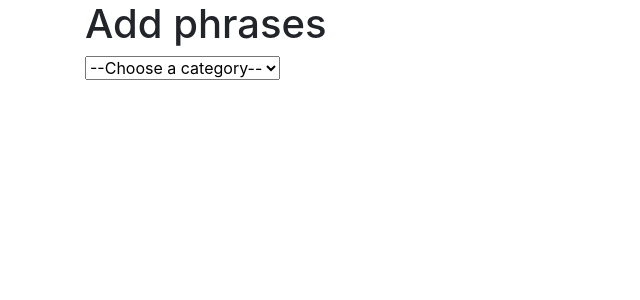
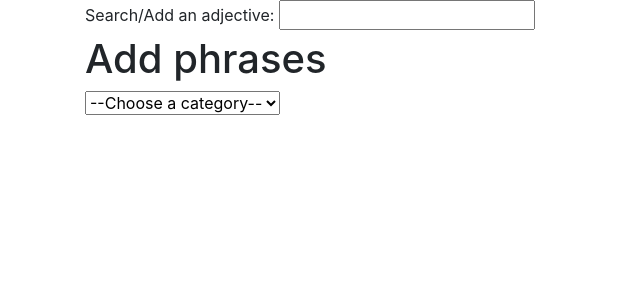
Before and after one commit to timliuGH/keyboard-game, a Flask app: template templates/dev.html in a window 1280 px wide. Shown: the top 300 px of the page, without its empty margins (0-640 px from the left). Run offline with Flask 2, Linux system fonts and the light colour scheme; the template is opened without the code that fills it: most values are stand-ins (such as "Sample title", 1, 10 or a date in 2020); some libraries are stand-ins or nearby versions.

Commit message:
Test datalist for autocomplete feature

```diff
--- a/application.py
+++ b/application.py
@@ -67,6 +67,9 @@ def dev():
     if user_id is None:
         return render_template("login.html")
 
+    phrases = db.execute("SELECT phrase FROM phrases").fetchall()
+    return render_template("dev.html", phrases=phrases)
+
     # Get all categories
-    categories = db.execute("SELECT category FROM phrases GROUP BY category").fetchall()
-    return render_template("dev.html", categories=categories)
+    # categories = db.execute("SELECT category FROM phrases GROUP BY category").fetchall()
+    # return render_template("dev.html", categories=categories)
--- a/templates/dev.html
+++ b/templates/dev.html
@@ -3,6 +3,26 @@
 {% block body %}
 
 <div class="container">
+
+  <!-- form for adding adjectives -->
+  <!-- search bar with auto-complete -->
+  <form>
+    <label>Search/Add an adjective: </label>
+    <input type="text" id="adjective" name="adjective" list="adjective-list">
+    <datalist id="adjective-list">
+      {% for phrase in phrases %}
+        <option>{{ phrase[0] }}</option>
+      {% endfor %}
+    </datalist>
+  </form>
+
+  <!-- form for adding nouns -->
+  <!-- search bar with auto-complete -->
+
+  <!-- form for adding full phrase -->
+  <!-- search bar with auto-complete -->
+
+
   <h1>Add phrases</h1>
   <select name="categories" id="categories">
     <option value="">--Choose a category--</option>
```
